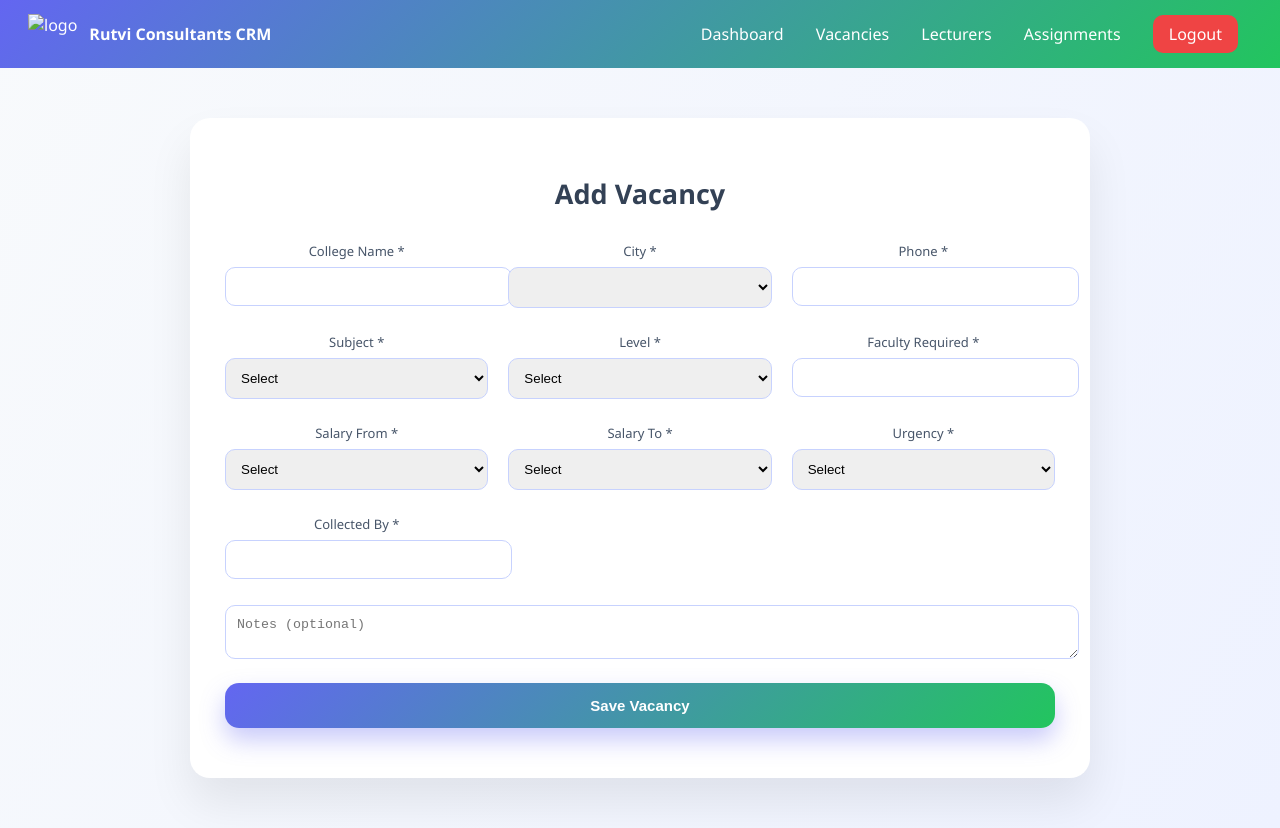
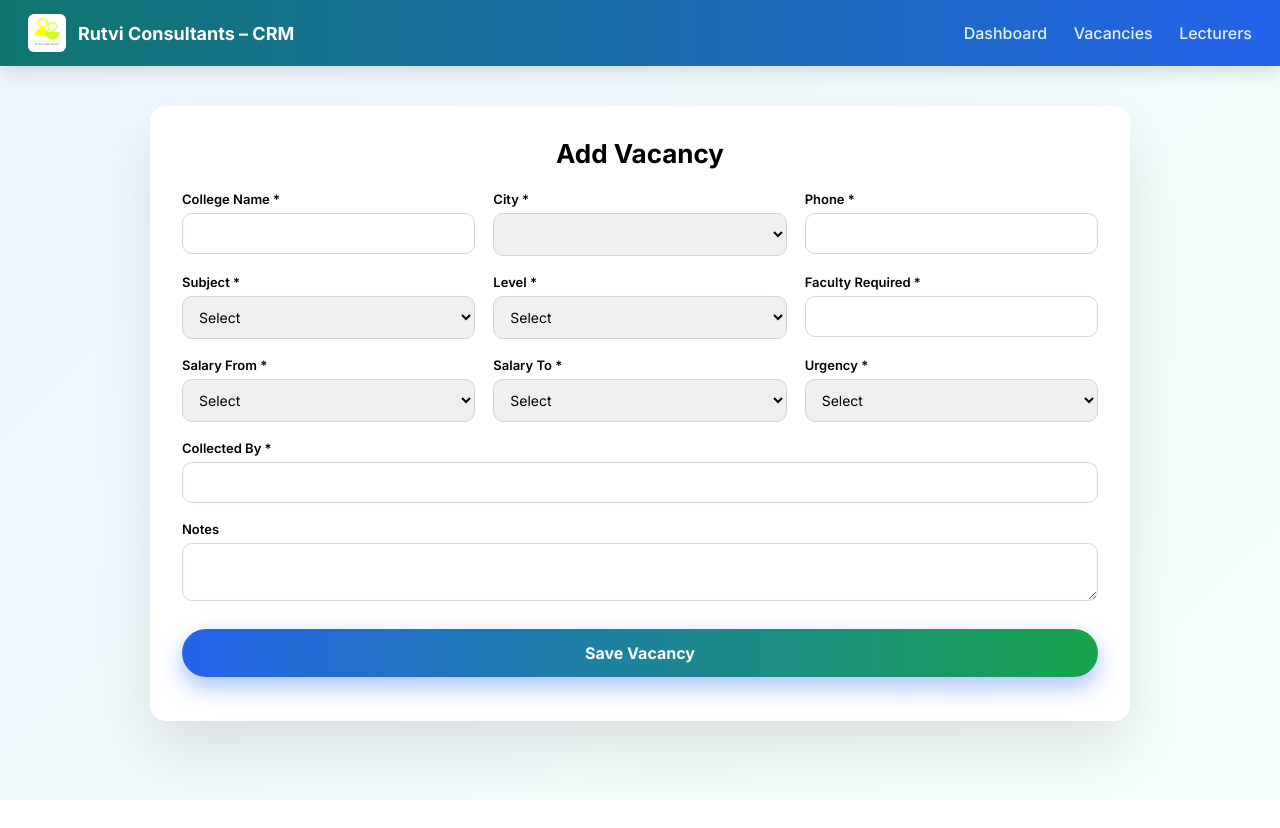
Before and after one commit to consultantsrutvi-source/scheduler-for-rc-v2-, a plain HTML site: page add-vacancy.html in a window 1280 px wide. After the commit the page ends 800 px from the top, so only its background shows below. Drawn offline with Linux system fonts and the light colour scheme.

Commit message:
Update add-vacancy.html

```diff
--- a/add-vacancy.html
+++ b/add-vacancy.html
@@ -1,121 +1,156 @@
 <!DOCTYPE html>
 <html lang="en">
 <head>
-<meta charset="UTF-8">
-<title>Add Vacancy | Rutvi Consultants CRM</title>
+  <meta charset="UTF-8" />
+  <title>Add Vacancy – Rutvi Consultants CRM</title>
 
-<link rel="stylesheet" href="css/style.css">
-<script src="js/places.js"></script>
+  <meta name="viewport" content="width=device-width, initial-scale=1" />
+
+  <!-- Premium font -->
+  <link href="https://fonts.googleapis.com/css2?family=Inter:wght@400;500;600;700&display=swap" rel="stylesheet">
 
   <style>
-body{
-  font-family: "Segoe UI", sans-serif;
-  background: linear-gradient(120deg,#f8fafc,#eef2ff);
-  margin:0;
-}
-header{
-  background: linear-gradient(135deg,#6366f1,#22c55e);
-  color:white;
-  padding:14px 28px;
-  display:flex;
-  align-items:center;
-  justify-content:space-between;
-}
-header img{height:40px}
-nav a{
-  color:white;
-  margin:0 14px;
-  text-decoration:none;
-  font-weight:500;
-}
-nav a:hover{text-decoration:underline}
-.logout{
-  background:#ef4444;
-  padding:8px 16px;
-  border-radius:10px;
-  color:white;
+    * { box-sizing: border-box; font-family: Inter, sans-serif; }
+
+    body {
+      margin: 0;
+      background: linear-gradient(135deg, #eef4ff, #f6fff9);
+      min-height: 100vh;
     }
 
-.container{
-  max-width:900px;
-  margin:50px auto;
-}
-.card{
-  background:white;
-  border-radius:20px;
-  padding:35px;
-  box-shadow:0 25px 45px rgba(0,0,0,.08);
-}
-.card h2{
-  margin-bottom:25px;
-  color:#334155;
+    /* HEADER */
+    header {
+      background: linear-gradient(90deg, #0f766e, #2563eb);
+      color: #fff;
+      padding: 14px 28px;
+      display: flex;
+      align-items: center;
+      justify-content: space-between;
+      box-shadow: 0 4px 20px rgba(0,0,0,.15);
     }
 
-.grid{
-  display:grid;
-  grid-template-columns:1fr 1fr 1fr;
-  gap:20px;
+    .brand {
+      display: flex;
+      align-items: center;
+      gap: 12px;
+      font-weight: 700;
+      font-size: 18px;
     }
 
-label{
-  font-size:13px;
-  color:#475569;
+    .brand img {
+      height: 38px;
+      border-radius: 6px;
     }
-input,select,textarea{
-  width:100%;
-  padding:11px;
-  border-radius:10px;
-  border:1px solid #c7d2fe;
-  margin-top:6px;
+
+    nav a {
+      color: #e0f2fe;
+      margin-left: 22px;
+      text-decoration: none;
+      font-weight: 500;
     }
-textarea{grid-column:1/4}
 
-.primary-btn{
-  background: linear-gradient(135deg,#6366f1,#22c55e);
-  color:white;
-  padding:14px 40px;
-  border:none;
-  border-radius:14px;
-  font-size:15px;
-  font-weight:600;
-  box-shadow:0 12px 25px rgba(99,102,241,.35);
-  cursor:pointer;
+    nav a:hover { text-decoration: underline; }
+
+    /* CARD */
+    .container {
+      display: flex;
+      justify-content: center;
+      padding: 40px 16px;
     }
-.primary-btn:hover{transform:translateY(-1px)}
 
-.status{
-  margin-top:15px;
-  font-weight:600;
+    .card {
+      width: 100%;
+      max-width: 980px;
+      background: #fff;
+      border-radius: 16px;
+      padding: 32px;
+      box-shadow: 0 30px 60px rgba(0,0,0,.1);
     }
-.success{color:#16a34a}
-.error{color:#dc2626}
+
+    h1 {
+      margin: 0 0 22px;
+      font-size: 26px;
+      font-weight: 700;
+      text-align: center;
+    }
+
+    .grid {
+      display: grid;
+      grid-template-columns: repeat(3, 1fr);
+      gap: 18px;
+    }
+
+    label {
+      font-size: 13px;
+      font-weight: 600;
+      margin-bottom: 6px;
+      display: block;
+    }
+
+    input, select, textarea {
+      width: 100%;
+      padding: 11px 12px;
+      border-radius: 10px;
+      border: 1px solid #d1d5db;
+      font-size: 14px;
+    }
+
+    textarea { resize: vertical; }
+
+    .full { grid-column: span 3; }
+
+    button {
+      margin-top: 24px;
+      width: 100%;
+      padding: 14px;
+      font-size: 16px;
+      font-weight: 700;
+      color: #fff;
+      border: none;
+      border-radius: 999px;
+      cursor: pointer;
+      background: linear-gradient(90deg, #2563eb, #16a34a);
+      box-shadow: 0 10px 25px rgba(37,99,235,.4);
+    }
+
+    button:disabled {
+      opacity: .7;
+      cursor: not-allowed;
+    }
+
+    .status {
+      margin-top: 12px;
+      font-weight: 600;
+      text-align: center;
+    }
+
+    .ok { color: #16a34a; }
+    .err { color: #dc2626; }
   </style>
 </head>
 
 <body>
 
 <header>
-  <div style="display:flex;align-items:center;gap:12px">
-    <img src="logo.png" alt="logo">
-    <strong>Rutvi Consultants CRM</strong>
+  <div class="brand">
+    <img src="logo.png.jpg">
+    Rutvi Consultants – CRM
   </div>
   <nav>
     <a href="dashboard.html">Dashboard</a>
     <a href="vacancies.html">Vacancies</a>
     <a href="lecturers.html">Lecturers</a>
-    <a href="assignments.html">Assignments</a>
-    <a class="logout" href="index.html">Logout</a>
   </nav>
 </header>
 
 <div class="container">
   <div class="card">
-<h2>Add Vacancy</h2>
+    <h1>Add Vacancy</h1>
 
     <div class="grid">
       <div>
         <label>College Name *</label>
-<input id="college">
+        <input id="college" />
       </div>
 
       <div>
@@ -125,7 +160,7 @@ textarea{grid-column:1/4}
 
       <div>
         <label>Phone *</label>
-<input id="phone">
+        <input id="phone" />
       </div>
 
       <div>
@@ -134,28 +169,28 @@ textarea{grid-column:1/4}
           <option value="">Select</option>
           <option>Physics</option>
           <option>Chemistry</option>
+          <option>Maths</option>
           <option>Biology</option>
-<option>Mathematics</option>
-<option>Other</option>
+          <option value="Other">Other</option>
         </select>
-<input id="subjectOther" placeholder="Enter subject" style="display:none">
       </div>
 
       <div>
         <label>Level *</label>
         <select id="level">
           <option value="">Select</option>
+          <option>KCET</option>
           <option>NEET</option>
-<option>KCET</option>
           <option>Boards</option>
+          <option>JEE</option>
+          <option>Foundation</option>
           <option>Other</option>
         </select>
-<input id="levelOther" placeholder="Enter level" style="display:none">
       </div>
 
       <div>
         <label>Faculty Required *</label>
-<input id="faculty">
+        <input id="faculty" type="number" min="1">
       </div>
 
       <div>
@@ -179,78 +214,90 @@ textarea{grid-column:1/4}
         </select>
       </div>
 
-<div>
+      <div class="full">
         <label>Collected By *</label>
         <input id="collectedBy">
       </div>
 
-<textarea id="notes" placeholder="Notes (optional)"></textarea>
-</div>
-
-<br>
-<button class="primary-btn" onclick="saveVacancy()">Save Vacancy</button>
-<div id="msg" class="status"></div>
-
+      <div class="full">
+        <label>Notes</label>
+        <textarea id="notes"></textarea>
       </div>
     </div>
 
+    <button id="saveBtn" onclick="saveVacancy()">Save Vacancy</button>
+    <div id="msg" class="status"></div>
+  </div>
+</div>
+
+<!-- IMPORTANT: places.js -->
+<script src="js/places.js"></script>
+
 <script>
-const SCRIPT_URL="https://script.google.com/macros/s/AKfycbw0KWk6HU-bszXrPOIG4xguuTxiaH7WxOQvFy4FcIsv3t7pBvwK-U-Vb4_rScr71CIsyg/exec";
+const SCRIPT_URL = "https://script.google.com/macros/s/AKfycbw0KWk6HU-bszXrPOIG4xguuTxiaH7WxOQvFy4FcIsv3t7pBvwK-U-Vb4_rScr71CIsyg/exec";
 
-const salaries=[
-{l:"₹50k",v:50000},{l:"₹75k",v:75000},{l:"₹1L",v:100000},
-{l:"₹1.25L",v:125000},{l:"₹1.5L",v:150000},
-{l:"₹1.75L",v:175000},{l:"₹2L",v:200000},
-{l:"₹2.5L",v:250000},{l:"₹3L",v:300000},
-{l:"₹3.5L",v:350000}
+const salarySteps = [
+  { l:"₹50k", v:50000 },{ l:"₹1L", v:100000 },
+  { l:"₹1.5L", v:150000 },{ l:"₹2L", v:200000 },
+  { l:"₹2.5L", v:250000 },{ l:"₹3L", v:300000 },
+  { l:"₹3.5L", v:350000 }
 ];
 
-function loadSalary(){
-["salaryFrom","salaryTo"].forEach(id=>{
+function fillSalary(id){
   const s=document.getElementById(id);
-s.innerHTML="<option value=''>Select</option>";
-salaries.forEach(x=>s.add(new Option(x.l,x.v)));
+  s.innerHTML='<option value="">Select</option>';
+  salarySteps.forEach(o=>{
+    const op=document.createElement("option");
+    op.value=o.v;
+    op.textContent=o.l;
+    s.appendChild(op);
   });
 }
 
-document.getElementById("subject").onchange=()=>subjectOther.style.display=subject.value==="Other"?"block":"none";
-document.getElementById("level").onchange=()=>levelOther.style.display=level.value==="Other"?"block":"none";
+fillSalary("salaryFrom");
+fillSalary("salaryTo");
 
 function saveVacancy(){
-msg.textContent="Saving...";
-msg.className="status";
+  const btn=document.getElementById("saveBtn");
+  const msg=document.getElementById("msg");
+  btn.disabled=true;
+  btn.textContent="Saving…";
+  msg.textContent="";
+
+  const payload={
+    action:"addVacancy",
+    college:college.value.trim(),
+    city:city.value,
+    phone:phone.value.trim(),
+    subject:subject.value,
+    level:level.value,
+    faculty:Number(faculty.value),
+    salaryFrom:Number(salaryFrom.value),
+    salaryTo:Number(salaryTo.value),
+    urgency:urgency.value,
+    collectedBy:collectedBy.value.trim(),
+    notes:notes.value.trim()
+  };
 
   fetch(SCRIPT_URL,{
     method:"POST",
-body:JSON.stringify({
-action:"addVacancy",
-CollegeName:college.value,
-City:city.value,
-Phone:phone.value,
-Subject:subject.value==="Other"?subjectOther.value:subject.value,
-Level:level.value==="Other"?levelOther.value:level.value,
-FacultyRequired:faculty.value,
-SalaryFrom:Number(salaryFrom.value),
-SalaryTo:Number(salaryTo.value),
-Urgency:urgency.value,
-CollectedBy:collectedBy.value,
-Notes:notes.value
+    body:JSON.stringify(payload)
   })
-}).then(r=>r.json()).then(res=>{
-if(res.success){
+  .then(r=>r.json())
+  .then(j=>{
+    if(j.success){
       msg.textContent="Vacancy saved successfully";
-msg.className="status success";
-}else{
+      msg.className="status ok";
+      btn.textContent="Saved";
+    } else throw j;
+  })
+  .catch(()=>{
     msg.textContent="Could not save vacancy";
-msg.className="status error";
-}
+    msg.className="status err";
+    btn.disabled=false;
+    btn.textContent="Save Vacancy";
   });
 }
-
-document.addEventListener("DOMContentLoaded",()=>{
-loadSalary();
-loadCities("city");
-});
 </script>
 
 </body>
```
Lines whose indentation alone changed are shown as unchanged.
